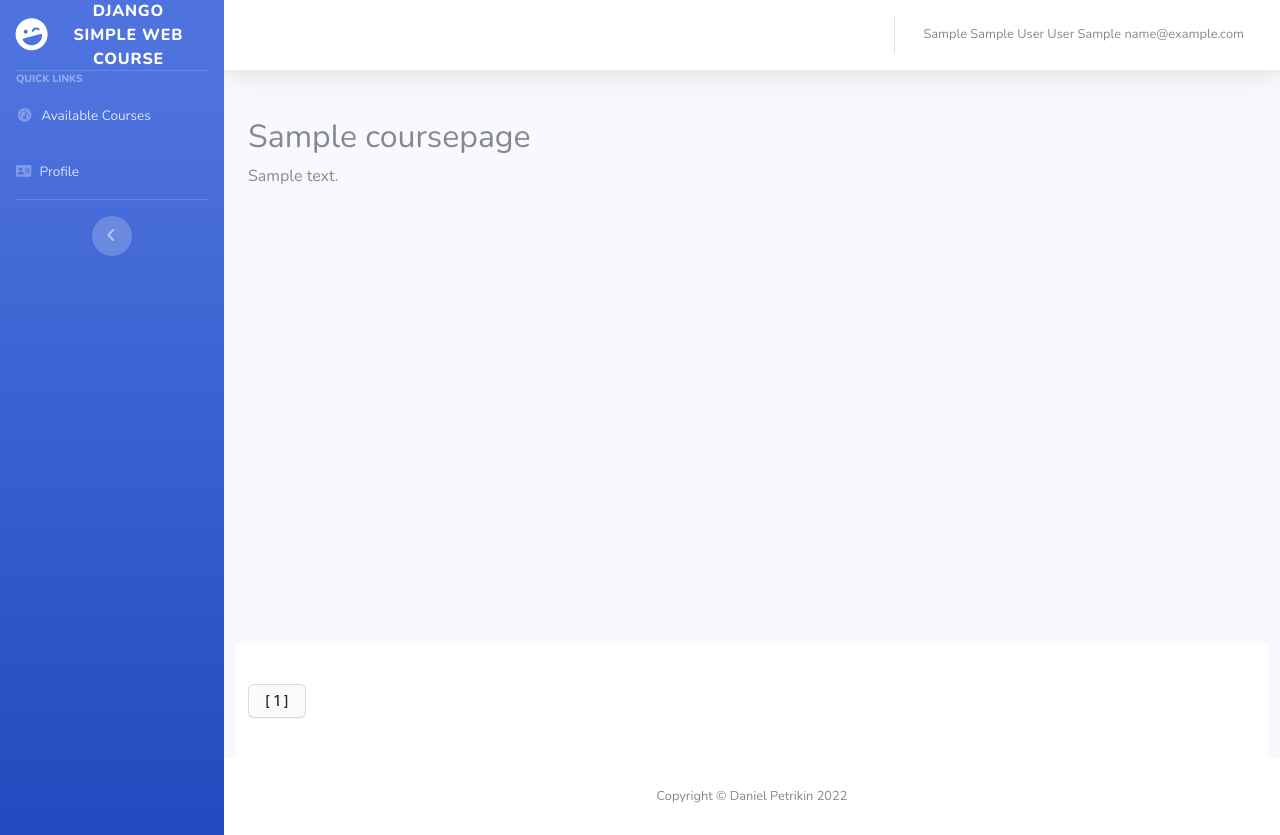
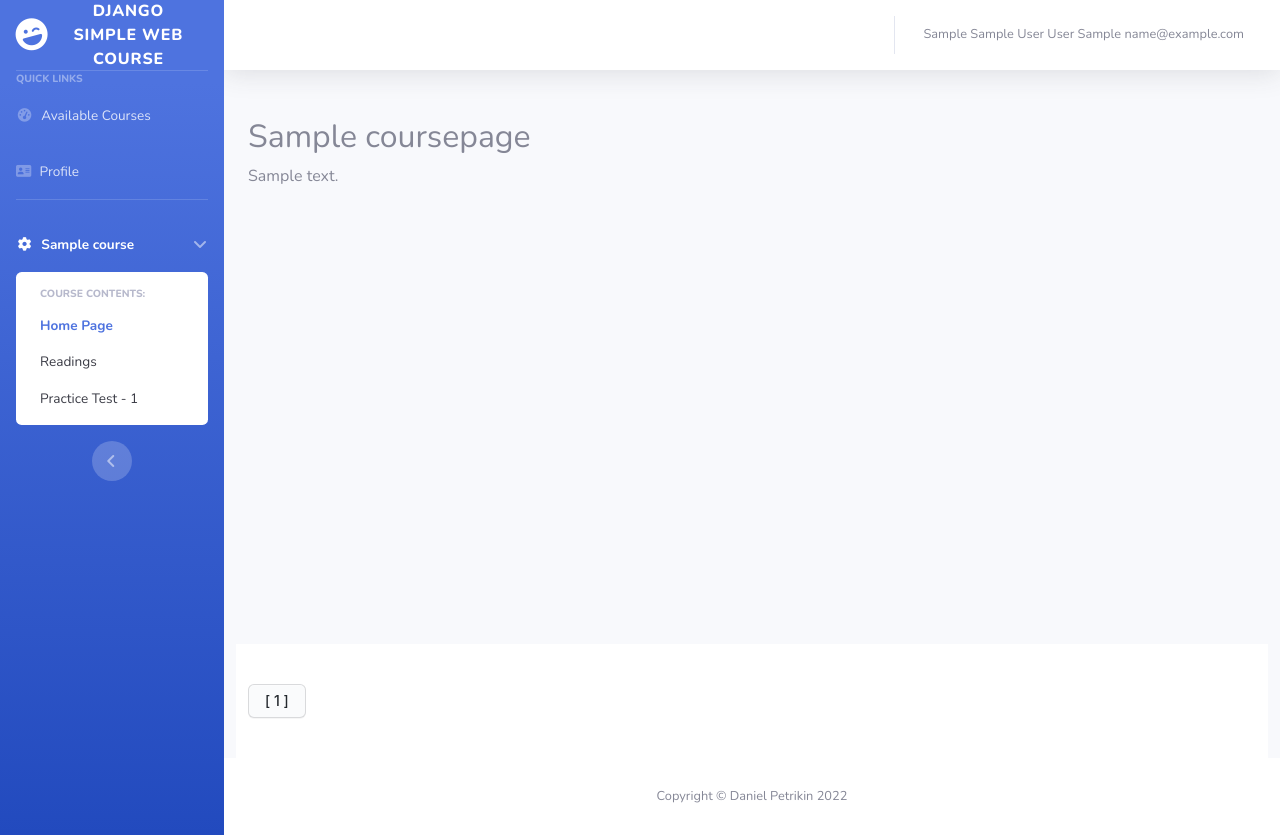
Before and after one commit to helmetwearer/django-simple-web-course, a Django app: page /course_page/00000000-0000-0000-0000-000000000001/ in a window 1280 px wide. Run offline with Django 4.2, Linux system fonts and the light colour scheme; a user stored in the database is signed in; tables that the repository leaves empty hold one stand-in row (values such as "Sample post"); some libraries are stand-ins or nearby versions.

Commit message:
still owe migration cleanup. Course nav without tracking capabilities complete

```diff
--- a/django_simple_web_course/core/managers.py
+++ b/django_simple_web_course/core/managers.py
@@ -38,7 +38,6 @@ class StudentManager(models.Manager):
 
 
 class CoursePageManager(models.Manager):
-    needs_implementaion = True
 
     def nav_page_split_for_course(self, course=None, page=None):
 
--- a/django_simple_web_course/core/models.py
+++ b/django_simple_web_course/core/models.py
@@ -190,8 +190,13 @@ class Course(BaseModel):
         return human_time_duration(self.minimum_time_seconds)
 
     @property
-    def course_pages(self):
+    def course_pages_ordered(self):
         return self.course_pages.order_by('page_number')
+
+    @property
+    def course_tests_ordered(self):
+        return self.course_tests.order_by('order')
+
 
     def __str__(self):
         return self.name
@@ -258,6 +263,7 @@ class CoursePageViewInstance(BaseModel):
 class CourseTest(BaseModel):
     course = models.ForeignKey(Course, default=None, on_delete=models.CASCADE,
         related_name='course_tests')
+    order = models.IntegerField(default=1)
     max_number_of_question = models.IntegerField(default=0,
         help_text='maximum number of questions to generate. 0 generates all available questions once.')
     test_is_timed = models.BooleanField(default=False, help_text='Is the test timed?')
@@ -271,8 +277,8 @@ class CourseTest(BaseModel):
  		help_text='If you want all answers in the test to have a fixed length')
     course_fixed_answer_length = models.IntegerField(default=settings.DEFAULT_MULTIPLE_CHOICE_LENGTH,
  		help_text='The fixed length of the answers if "Is course fixed answer length" is checked')
-    order = models.IntegerField(default=1)
     allow_practice_tests = models.BooleanField(default=True, help_text='Turn practice tests on or off')
+    only_practice_test = models.BooleanField(default=False, help_text='When turned on only test only counts for practice')
     maximum_practice_tests = models.IntegerField(default=0, help_text='''
  		Maximum number of practice tests. 0 is infinite. If you want 0 tests uncheck allow practice tests
  	''')
--- a/django_simple_web_course/core/templates/course_complete.html
+++ b/django_simple_web_course/core/templates/course_complete.html
@@ -1,5 +1,9 @@
 {% extends "dashboard_base.html" %}
 {% load i18n %}
+
+{% block extra_left_nav %}
+{% include 'course_leftnav.html' %}
+{% endblock %}
 
 {% block content %}
 
--- a/django_simple_web_course/core/templates/course_home.html
+++ b/django_simple_web_course/core/templates/course_home.html
@@ -25,7 +25,7 @@
 
 <div class="row">
 	{% if course.course_pages.count > 0 %}
-	{% with course.course_pages.all|first as page %}
+	{% with course.course_pages_ordered.all|first as page %}
 	<div class="col-xl-3">
 		<a href="{% url 'course_page' page_guid=page.guid %}" class="btn btn-primary btn-user btn-block">
 			<i class="fa-solid fa-pen-to-square"></i>&nbsp;&nbsp;&nbsp;Begin Course
--- a/django_simple_web_course/core/templates/course_leftnav.html
+++ b/django_simple_web_course/core/templates/course_leftnav.html
@@ -1,15 +1,33 @@
-<!-- no extra left nav for now
 <li class="nav-item active">
     <a class="nav-link" href="#" data-toggle="collapse" data-target="#collapseTwo" aria-expanded="true" aria-controls="collapseTwo">
         <i class="fas fa-fw fa-cog"></i>
-        <span>Components</span>
+        <span>{{course.name}}</span>
     </a>
     <div id="collapseTwo" class="collapse show" aria-labelledby="headingTwo" data-parent="#accordionSidebar">
         <div class="bg-white py-2 collapse-inner rounded">
-            <h6 class="collapse-header">Custom Components:</h6>
-            <a class="collapse-item active" href="buttons.html">Buttons</a>
-            <a class="collapse-item" href="cards.html">Cards</a>
+            <h6 class="collapse-header">Course Contents:</h6>
+            <a class="collapse-item active" href="{% url 'course_home' course_guid=course.guid %}">Home Page</a>
+            {% with course.course_pages_ordered.all|first as page %}
+            <!-- first page for now. Should look at view history and go to last seen page -->
+            <a class="collapse-item" href="{% url 'course_page' page_guid=page.guid %}">Readings</a>
+            {% endwith %}
+            {% for test_instance in course.course_tests_ordered %}
+            <!-- right now brings to practice test home, should route to question student is on when tracking there -->
+            {% if test_instance.allow_practice_tests %}
+            <a class="collapse-item" href="{% url 'course_practice_test_home' test_guid=test_instance.guid %}">
+            	Practice Test - {{test_instance.order}}
+            </a>
+            {% endif %}
+            {% endfor %}
+            <!-- right now brings to test home, should route to question student is on when tracking there -->
+            {% for test_instance in course.course_tests_ordered %}
+            {% if not test_instance.only_practice_test %}
+            <a class="collapse-item" href="{% url 'course_test_home' test_guid=test_instance.guid %}">
+            	Test - {{test_instance.order}}
+            </a>
+            {% endif %}
+            {% endfor %}
+
         </div>
     </div>
 </li>
--->
--- a/django_simple_web_course/core/templates/course_page.html
+++ b/django_simple_web_course/core/templates/course_page.html
@@ -1,6 +1,12 @@
 {% extends "dashboard_base.html" %}
 {% load i18n %}
 {% load core_filters %}
+
+
+{% block extra_left_nav %}
+{% include 'course_leftnav.html' %}
+{% endblock %}
+
 {% block content %}
 
 <h2>{{course_page.page_title}}</h2>
--- a/django_simple_web_course/core/templates/course_practice_test_home.html
+++ b/django_simple_web_course/core/templates/course_practice_test_home.html
@@ -1,5 +1,9 @@
 {% extends "dashboard_base.html" %}
 {% load i18n %}
+
+{% block extra_left_nav %}
+{% include 'course_leftnav.html' %}
+{% endblock %}
 
 {% block content %}
 
--- a/django_simple_web_course/core/templates/course_practice_test_question.html
+++ b/django_simple_web_course/core/templates/course_practice_test_question.html
@@ -1,5 +1,9 @@
 {% extends "dashboard_base.html" %}
 {% load i18n %}
+
+{% block extra_left_nav %}
+{% include 'course_leftnav.html' %}
+{% endblock %}
 
 {% block content %}
 
--- a/django_simple_web_course/core/templates/course_test_home.html
+++ b/django_simple_web_course/core/templates/course_test_home.html
@@ -1,5 +1,9 @@
 {% extends "dashboard_base.html" %}
 {% load i18n %}
+
+{% block extra_left_nav %}
+{% include 'course_leftnav.html' %}
+{% endblock %}
 
 {% block content %}
 
--- a/django_simple_web_course/core/templates/course_test_question.html
+++ b/django_simple_web_course/core/templates/course_test_question.html
@@ -1,5 +1,9 @@
 {% extends "dashboard_base.html" %}
 {% load i18n %}
+
+{% block extra_left_nav %}
+{% include 'course_leftnav.html' %}
+{% endblock %}
 
 {% block content %}
 
```
Also changed, not shown: django_simple_web_course/core/migrations/0004_coursetest_only_practice_test.py (added).
